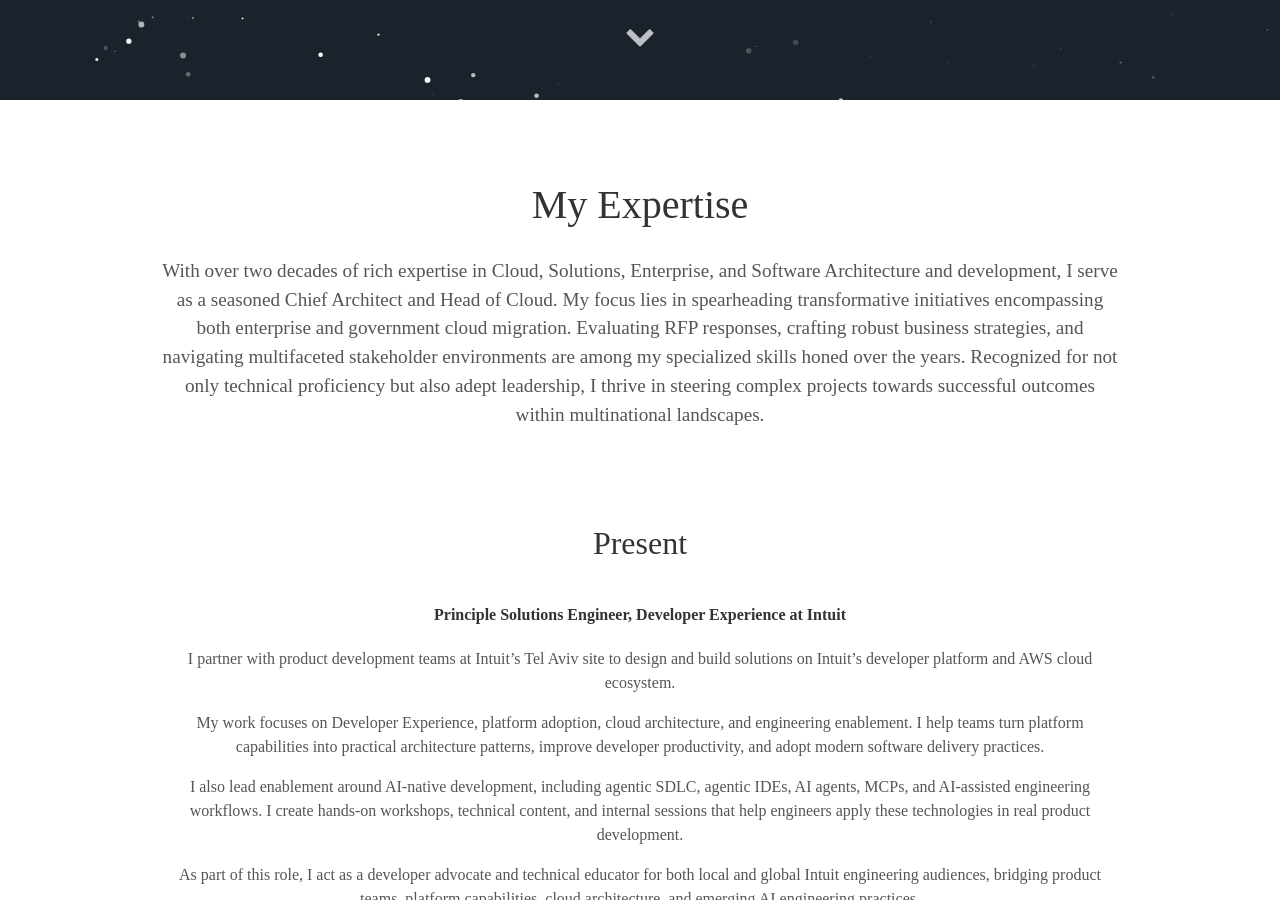
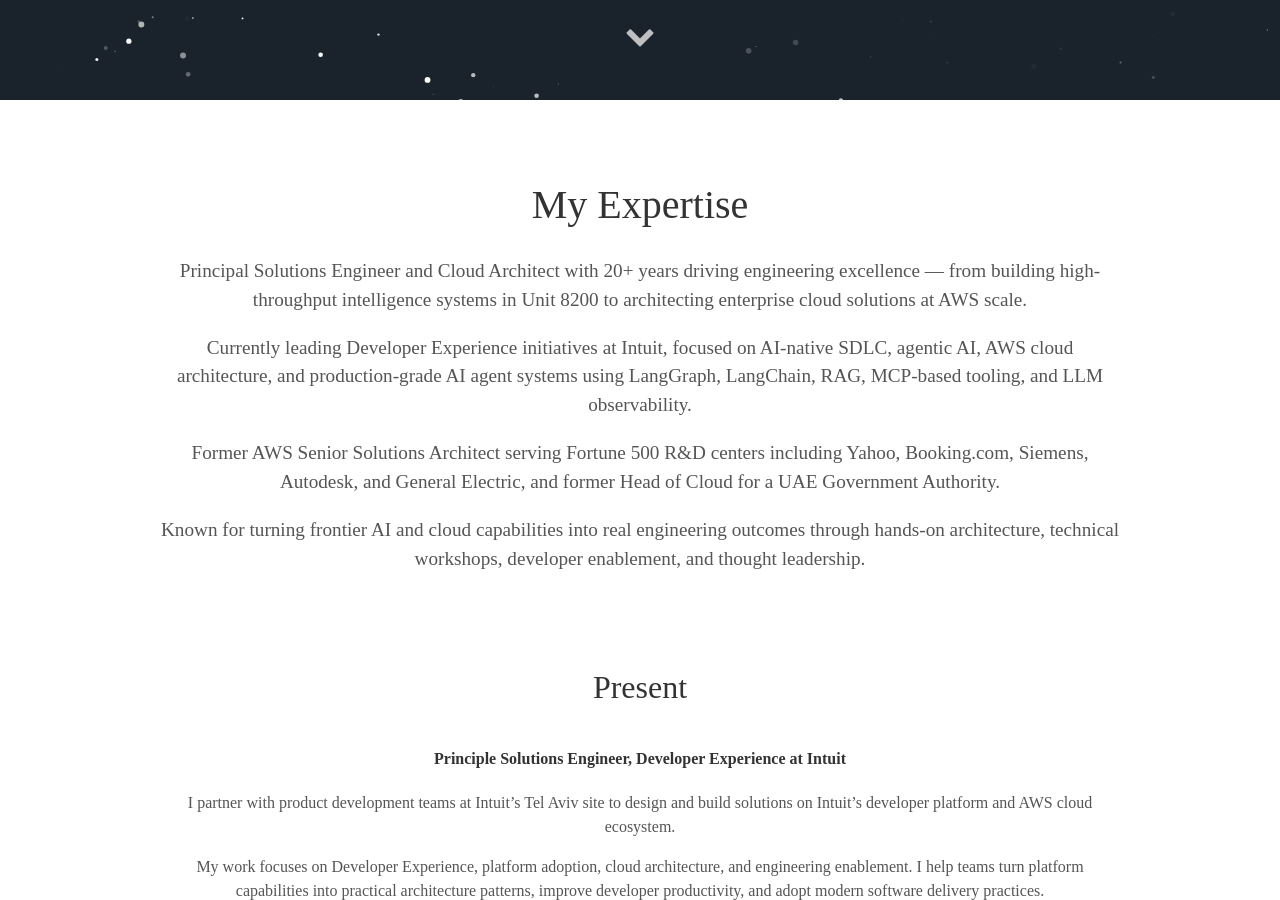
Before and after one commit to arieradle/aryehradle.cloud, a Jekyll site: the page built from index.html, in a window 1280 px wide and 900 px high, scrolled down 800 px. Built offline with Jekyll 4.4.1, drawn with Linux system fonts in a browser that asks for light colours; some web fonts are replaced.

Commit message:
Rewrite My Expertise bio to reflect current role and background
Co-Authored-By: Claude Sonnet 4.6 <noreply@anthropic.com>

```diff
--- a/_config.yml
+++ b/_config.yml
@@ -10,7 +10,11 @@ url: https://arieradle.github.io
 title: "Aryeh Radle, Chief Architect"
 # User settings
 username: Aryéh Radlé
-user_description: With over two decades of rich expertise in Cloud, Solutions, Enterprise, and Software Architecture and development, I serve as a seasoned Chief Architect and Head of Cloud. My focus lies in spearheading transformative initiatives encompassing both enterprise and government cloud migration. Evaluating RFP responses, crafting robust business strategies, and navigating multifaceted stakeholder environments are among my specialized skills honed over the years. Recognized for not only technical proficiency but also adept leadership, I thrive in steering complex projects towards successful outcomes within multinational landscapes.
+user_description: >-
+  <p>Principal Solutions Engineer and Cloud Architect with 20+ years driving engineering excellence — from building high-throughput intelligence systems in Unit 8200 to architecting enterprise cloud solutions at AWS scale.</p>
+  <p>Currently leading Developer Experience initiatives at Intuit, focused on AI-native SDLC, agentic AI, AWS cloud architecture, and production-grade AI agent systems using LangGraph, LangChain, RAG, MCP-based tooling, and LLM observability.</p>
+  <p>Former AWS Senior Solutions Architect serving Fortune 500 R&amp;D centers including Yahoo, Booking.com, Siemens, Autodesk, and General Electric, and former Head of Cloud for a UAE Government Authority.</p>
+  <p>Known for turning frontier AI and cloud capabilities into real engineering outcomes through hands-on architecture, technical workshops, developer enablement, and thought leadership.</p>
 user_title: Chief Architect
 email: arie.radle@gmail.com
 linkedin_username: arieleonradle
--- a/_includes/about.html
+++ b/_includes/about.html
@@ -1,6 +1,6 @@
 <div class="user-details">
   <h1>My Expertise</h1>
-  <p>{{ site.user_description }}</p>
+  {{ site.user_description }}
 </div>
 <div class="user" align="center" style="flex-direction: column !important">
     <div class="tech" align="center">
```
